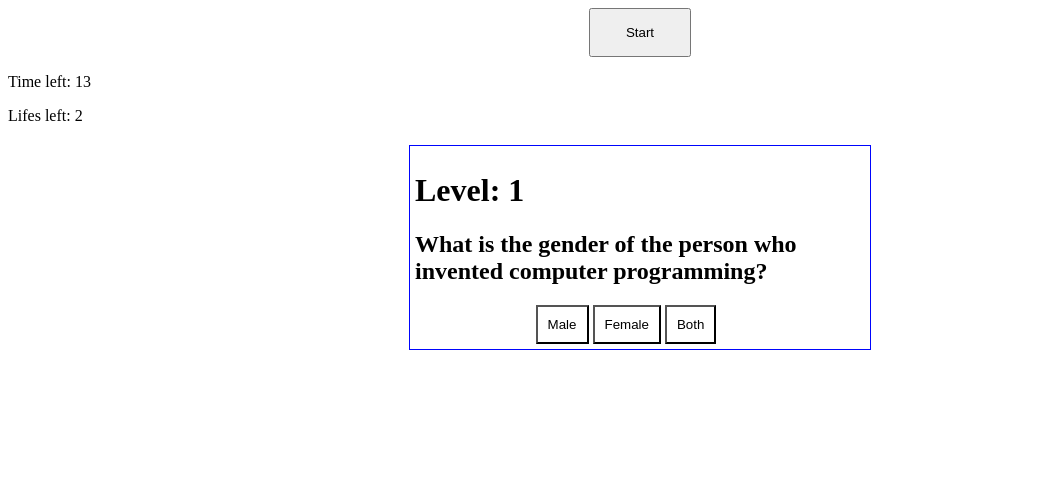
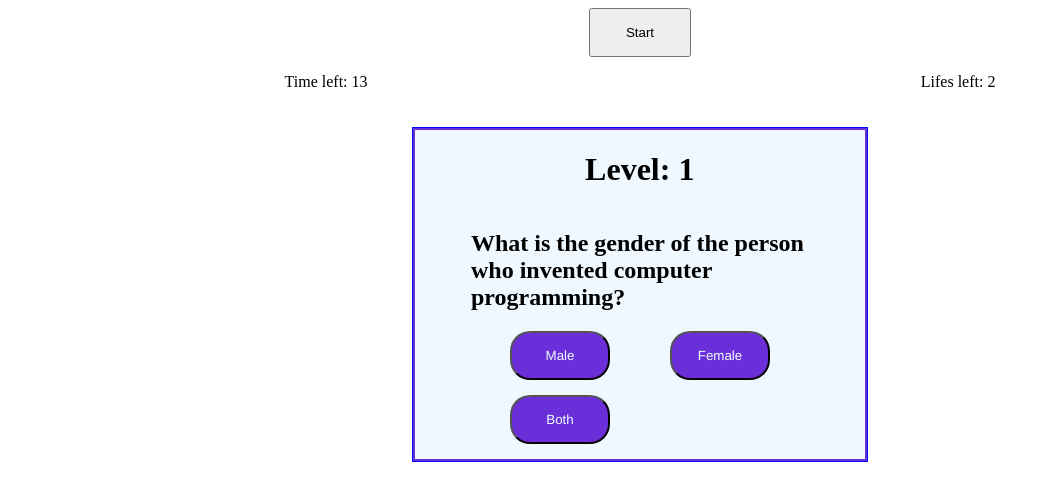
Before and after one commit to Paulfresnel/crazy-quizz, a plain HTML site: page index.html in a window 1280 px wide. Both pictures are taken after a click on the button "Start". Shown: the whole page, without its empty margins (0-1050 px from the left). Drawn offline with Linux system fonts and the light colour scheme.

Commit message:
initial css style

```diff
--- a/index.html
+++ b/index.html
@@ -6,10 +6,9 @@
     </head>
     <body>
         <button id="start">Start</button>
-        <div>
+        <div id="player-stats">
             <p id="timer"></p>
             <p id="player-lifes"></p>
-
         </div>
         <div     style='visibility: hidden;' id="game-container">
         <div id="question">
--- a/script.js
+++ b/script.js
@@ -78,10 +78,10 @@ const myGameArea = {
         let answer2 = document.getElementById('answer2');
         let answer3 = document.getElementById('answer3');
         let answer4 = document.getElementById('answer4');
-        answer1.style.backgroundColor = "rgba(255,255,255,1)";
-        answer2.style.backgroundColor = "rgba(255,255,255,1)";
-        answer3.style.backgroundColor = "rgba(255,255,255,1)";
-        answer4.style.backgroundColor = "rgba(255,255,255,1)";
+        answer1.style.backgroundColor = "#6b2fda";
+        answer2.style.backgroundColor = "#6b2fda";
+        answer3.style.backgroundColor = "#6b2fda";
+        answer4.style.backgroundColor = "#6b2fda";
         let questionTitle = document.getElementById('question-display');
         let currentLevel = document.getElementById('level');
         correctAnswer = questionsArray[randomNumber].result;
@@ -145,10 +145,10 @@ function repeatQuestion(){
         let answer2 = document.getElementById('answer2');
         let answer3 = document.getElementById('answer3');
         let answer4 = document.getElementById('answer4');
-        answer1.style.backgroundColor = "rgba(255,255,255,1)";
-        answer2.style.backgroundColor = "rgba(255,255,255,1)";
-        answer3.style.backgroundColor = "rgba(255,255,255,1)";
-        answer4.style.backgroundColor = "rgba(255,255,255,1)";
+        answer1.style.backgroundColor = "#6b2fda";
+        answer2.style.backgroundColor = "#6b2fda";
+        answer3.style.backgroundColor = "#6b2fda";
+        answer4.style.backgroundColor = "#6b2fda";
         let questionTitle = document.getElementById('question-display');
         let currentLevel = document.getElementById('level');
         correctAnswer = questionsArray[randomNumber].result;
@@ -247,10 +247,10 @@ function nextQuestion(){
         let answer2 = document.getElementById('answer2');
         let answer3 = document.getElementById('answer3');
         let answer4 = document.getElementById('answer4');
-        answer1.style.backgroundColor = "rgba(255,255,255,1)";
-        answer2.style.backgroundColor = "rgba(255,255,255,1)";
-        answer3.style.backgroundColor = "rgba(255,255,255,1)";
-        answer4.style.backgroundColor = "rgba(255,255,255,1)";
+        answer1.style.backgroundColor = "#6b2fda";
+        answer2.style.backgroundColor = "#6b2fda";
+        answer3.style.backgroundColor = "#6b2fda";
+        answer4.style.backgroundColor = "#6b2fda";
         let questionTitle = document.getElementById('question-display');
         let currentLevel = document.getElementById('level');
         correctAnswer = questionsArray[randomNumber].result;
--- a/styles.css
+++ b/styles.css
@@ -3,21 +3,60 @@ h1 {
 }
 
 #game-container{
-
+    background-color: #6b2fda;
     display:flex;
     flex-direction: column;
     justify-content: space-around;
     align-items: center;
-    padding:5px;
-    border:1px solid rgb(0, 4, 253);
+    padding:2px;
+    border:0.5px solid rgb(0, 4, 253);
     width:450px;
     margin: auto;
     margin-top: 20px;
+
+}
+
+#player-stats{
+
+    display: flex;
+    flex-direction: row;
+    justify-content: space-around;
+}
+
+#answer-container{
+    background-color: aliceblue;
+    display: flex;
+    justify-content: center;
+    align-content: center;
+    flex-wrap: wrap;
+    align-items: center;
+
+}
+
+#question{
+    display: flex;
+    flex-direction: column;
+    justify-content: center;
+    background-color: aliceblue;
+    align-content: center;
+    align-items: center;
+    width: 75%;
+    padding-left: 56px;
+    padding-right: 56.5px;
 }
 
 .answer{
-    padding:10px;
+    width:100px;
+    border-radius: 20px;
+    margin-bottom: 15px;
+    margin-left:30px;
+    margin-right: 30px;
+    padding:15px;
+    background-color: #6b2fda;
+    color:azure;
+    font-family:'Franklin Gothic Medium', 'Arial Narrow', Arial, sans-serif;
 }
+
 
 #next-level{
     display:none;
```
